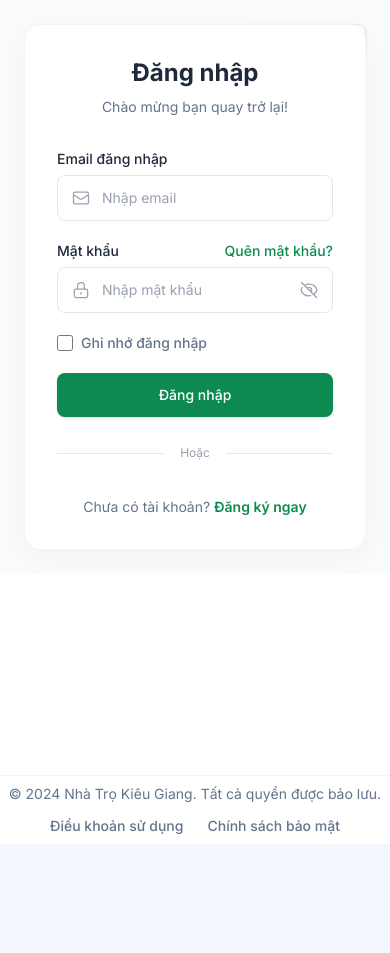
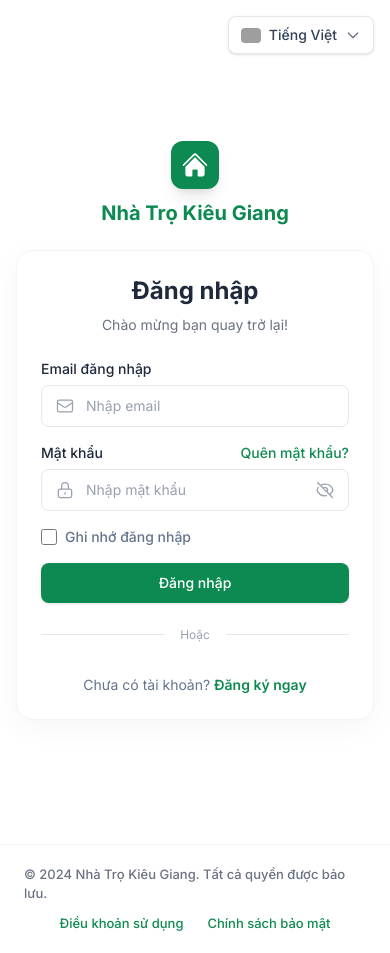
Before and after one commit to ngDuyHung/QuanLyTro-Frontend, a React (Vite) app: page /login in a window 390 px wide. Before the commit the page ends 844 px from the top, so only its background shows below. Built offline with nearby package versions, Linux system fonts and the light colour scheme; grey boxes are pictures that could not be loaded.

Commit message:
update UX/UI Auth

```diff
--- a/src/layouts/AuthLayout.jsx
+++ b/src/layouts/AuthLayout.jsx
@@ -4,7 +4,6 @@ import useAuthStore from "../stores/authStore";
 export default function AuthLayout() {
   const user = useAuthStore((state) => state.user);
 
-  // LOGIC CHẶN: Nếu đã có user thì tự động đá về Dashboard theo Role
   if (user) {
     const roleRedirectMap = {
       admin: "/admin/dashboard",
@@ -13,22 +12,20 @@ export default function AuthLayout() {
     };
     return <Navigate to={roleRedirectMap[user.role] || "/"} replace />;
   }
+
   return (
     <div className="min-h-screen flex flex-col text-sm font-sans text-body bg-white">
       <div className="flex-1 flex flex-col md:flex-row w-full">
-        {/* === CỘT TRÁI (Banner & Giới thiệu) === */}
-        <div className="hidden md:flex flex-col w-[55%] relative overflow-hidden pl-16 pr-10 pt-10">
-          <div className="absolute right-0 top-1/3 w-64 h-64 bg-dots opacity-50"></div>
-          <div className="absolute right-1/4 top-[20%] w-24 h-24 rounded-full bg-primary-light opacity-50 blur-xl"></div>
+        {/* === CỘT TRÁI (BANNER) - ĐÃ SỬA GIỐNG HÌNH 1 === */}
+        <div className="hidden md:flex flex-col w-[55%] relative overflow-hidden bg-white pl-12 pr-10 pt-12 xl:pl-20 xl:pr-16">
 
+          {/* Cục mờ trang trí nền giống thiết kế */}
+          <div className="absolute right-[10%] top-[30%] w-40 h-40 rounded-full bg-primary/10 blur-[60px] pointer-events-none"></div>
+
+          {/* Logo & Tên */}
           <div className="flex items-center gap-3 relative z-10">
-            <div className="w-10 h-10 bg-primary rounded-lg flex items-center justify-center text-white">
-              <svg
-                xmlns="http://www.w3.org/2000/svg"
-                viewBox="0 0 24 24"
-                fill="currentColor"
-                className="w-6 h-6"
-              >
+            <div className="w-10 h-10 bg-primary rounded-xl flex items-center justify-center text-white shrink-0">
+              <svg xmlns="http://www.w3.org/2000/svg" viewBox="0 0 24 24" fill="currentColor" className="w-6 h-6">
                 <path d="M11.47 3.841a.75.75 0 0 1 1.06 0l8.69 8.69a.75.75 0 1 0 1.06-1.061l-8.689-8.69a2.25 2.25 0 0 0-3.182 0l-8.69 8.69a.75.75 0 1 0 1.061 1.06l8.69-8.689Z" />
                 <path d="m12 5.432 8.159 8.159c.03.03.06.058.091.086v6.198c0 1.035-.84 1.875-1.875 1.875H15a.75.75 0 0 1-.75-.75v-4.5a.75.75 0 0 0-.75-.75h-3a.75.75 0 0 0-.75.75V21a.75.75 0 0 1-.75.75H5.625a1.875 1.875 0 0 1-1.875-1.875v-6.198a2.29 2.29 0 0 0 .091-.086L12 5.432Z" />
               </svg>
@@ -37,114 +34,125 @@ export default function AuthLayout() {
               <h1 className="text-xl font-bold text-primary leading-tight">
                 Nhà Trọ Kiêu Giang
               </h1>
-              <p className="text-xs text-body">Quản lý nhà trọ thông minh</p>
+              <p className="text-xs text-gray-500 font-medium">Quản lý nhà trọ thông minh</p>
             </div>
           </div>
 
-          <div className="mt-16 relative z-10">
-            <h2 className="text-3xl font-bold text-heading">Quản lý nhà trọ</h2>
-            <h2 className="text-3xl font-bold text-primary mt-2">
+          {/* Tiêu đề chính */}
+          <div className="mt-14 xl:mt-20 relative z-10">
+            <h2 className="text-[32px] xl:text-[36px] font-bold text-slate-800 leading-tight">Quản lý nhà trọ</h2>
+            <h2 className="text-[32px] xl:text-[36px] font-bold text-primary mt-1 leading-tight">
               Dễ dàng – Hiệu quả – An toàn
             </h2>
-            <p className="mt-4 text-base max-w-lg leading-relaxed">
-              Giải pháp toàn diện giúp chủ trọ quản lý phòng, hợp đồng, khách
-              thuê, doanh thu và chi phí một cách hiệu quả.
+            <p className="mt-4 text-base text-gray-600 max-w-md leading-relaxed font-medium">
+              Giải pháp toàn diện giúp chủ trọ quản lý phòng, hợp đồng, khách thuê, doanh thu và chi phí một cách hiệu quả.
             </p>
           </div>
 
-          {/* Icon list */}
-          <div className="mt-12 flex flex-col gap-8 relative z-10">
-            {[
-              {
-                title: "Quản lý phòng & hợp đồng",
-                desc: "Theo dõi tình trạng phòng, hợp đồng thuê chi tiết.",
-              },
-              {
-                title: "Quản lý khách thuê",
-                desc: "Lưu trữ thông tin, lịch sử thuê và công nợ rõ ràng.",
-              },
-              {
-                title: "Hóa đơn & thanh toán",
-                desc: "Tạo hóa đơn, theo dõi thanh toán nhanh chóng.",
-              },
-              {
-                title: "Báo cáo & thống kê",
-                desc: "Báo cáo doanh thu, công nợ trực quan, dễ hiểu.",
-              },
-            ].map((item, index) => (
-              <div key={index} className="flex items-start gap-4">
-                <div className="w-12 h-12 rounded-xl bg-primary-light text-primary flex items-center justify-center shrink-0">
-                  <svg
-                    className="w-6 h-6"
-                    fill="none"
-                    stroke="currentColor"
-                    viewBox="0 0 24 24"
-                  >
-                    <path
-                      strokeLinecap="round"
-                      strokeLinejoin="round"
-                      strokeWidth="2"
-                      d="M5 13l4 4L19 7"
-                    ></path>
-                  </svg>
-                </div>
-                <div>
-                  <h3 className="text-base font-semibold text-heading">
-                    {item.title}
-                  </h3>
-                  <p className="mt-1 text-sm">{item.desc}</p>
-                </div>
+          {/* Danh sách tính năng với 4 icon khác nhau */}
+          <div className="mt-10 xl:mt-12 flex flex-col gap-6 relative z-10">
+            {/* Mục 1 */}
+            <div className="flex items-center gap-4">
+              <div className="w-12 h-12 rounded-xl bg-[#e8f5e9] text-primary flex items-center justify-center shrink-0">
+                <svg className="w-6 h-6" fill="none" stroke="currentColor" viewBox="0 0 24 24">
+                  <path strokeLinecap="round" strokeLinejoin="round" strokeWidth="2" d="M3 12l2-2m0 0l7-7 7 7M5 10v10a1 1 0 001 1h3m10-11l2 2m-2-2v10a1 1 0 01-1 1h-3m-6 0a1 1 0 001-1v-4a1 1 0 011-1h2a1 1 0 011 1v4a1 1 0 001 1m-6 0h6"></path>
+                </svg>
               </div>
-            ))}
+              <div>
+                <h3 className="text-[15px] font-bold text-slate-800">Quản lý phòng & hợp đồng</h3>
+                <p className="mt-0.5 text-sm text-gray-500">Theo dõi tình trạng phòng, hợp đồng thuê chi tiết.</p>
+              </div>
+            </div>
+
+            {/* Mục 2 */}
+            <div className="flex items-center gap-4">
+              <div className="w-12 h-12 rounded-xl bg-[#e8f5e9] text-primary flex items-center justify-center shrink-0">
+                <svg className="w-6 h-6" fill="none" stroke="currentColor" viewBox="0 0 24 24">
+                  <path strokeLinecap="round" strokeLinejoin="round" strokeWidth="2" d="M12 4.354a4 4 0 110 5.292M15 21H3v-1a6 6 0 0112 0v1zm0 0h6v-1a6 6 0 00-9-5.197M13 7a4 4 0 11-8 0 4 4 0 018 0z"></path>
+                </svg>
+              </div>
+              <div>
+                <h3 className="text-[15px] font-bold text-slate-800">Quản lý khách thuê</h3>
+                <p className="mt-0.5 text-sm text-gray-500">Lưu trữ thông tin, lịch sử thuê và công nợ rõ ràng.</p>
+              </div>
+            </div>
+
+            {/* Mục 3 */}
+            <div className="flex items-center gap-4">
+              <div className="w-12 h-12 rounded-xl bg-[#e8f5e9] text-primary flex items-center justify-center shrink-0">
+                <svg className="w-6 h-6" fill="none" stroke="currentColor" viewBox="0 0 24 24">
+                  <path strokeLinecap="round" strokeLinejoin="round" strokeWidth="2" d="M9 12h6m-6 4h6m2 5H7a2 2 0 01-2-2V5a2 2 0 012-2h5.586a1 1 0 01.707.293l5.414 5.414a1 1 0 01.293.707V19a2 2 0 01-2 2z"></path>
+                </svg>
+              </div>
+              <div>
+                <h3 className="text-[15px] font-bold text-slate-800">Hóa đơn & thanh toán</h3>
+                <p className="mt-0.5 text-sm text-gray-500">Tạo hóa đơn, theo dõi thanh toán nhanh chóng.</p>
+              </div>
+            </div>
+
+            {/* Mục 4 */}
+            <div className="flex items-center gap-4">
+              <div className="w-12 h-12 rounded-xl bg-[#e8f5e9] text-primary flex items-center justify-center shrink-0">
+                <svg className="w-6 h-6" fill="none" stroke="currentColor" viewBox="0 0 24 24">
+                  <path strokeLinecap="round" strokeLinejoin="round" strokeWidth="2" d="M11 3.055A9.001 9.001 0 1020.945 13H11V3.055z M20.488 9H15V3.512A9.025 9.025 0 0120.488 9z"></path>
+                </svg>
+              </div>
+              <div>
+                <h3 className="text-[15px] font-bold text-slate-800">Báo cáo & thống kê</h3>
+                <p className="mt-0.5 text-sm text-gray-500">Báo cáo doanh thu, công nợ trực quan, dễ hiểu.</p>
+              </div>
+            </div>
           </div>
 
-          <div className="absolute bottom-0 left-0 right-0 z-0 h-[35%] pointer-events-none flex items-end">
+          {/* Hình ảnh bên dưới - Đã gỡ blend mode làm tối ảnh, làm mờ fade nhẹ phần trên đỉnh */}
+          <div className="absolute bottom-0 left-0 right-0 z-0 h-[80%] pointer-events-none">
             <img
-              src="https://images.unsplash.com/photo-1600596542815-ffad4c1539a9?ixlib=rb-4.0.3&auto=format&fit=crop&w=1200&q=80"
+              src="https://sf-static.upanhlaylink.com/img/image_202605151e666f883500e9b5a247724c0c0db117.jpg" alt="aacf3c01f11870462909.jpg"
               alt="Building"
-              className="w-full h-full object-cover object-bottom opacity-80 mix-blend-multiply"
+              className="w-full h-full object-cover object-bottom"
               style={{
-                maskImage: "linear-gradient(to bottom, transparent, black 20%)",
-                WebkitMaskImage:
-                  "linear-gradient(to bottom, transparent, black 20%)",
+                maskImage: "linear-gradient(to bottom, transparent 0%, black 35%)",
+                WebkitMaskImage: "linear-gradient(to bottom, transparent 0%, black 35%)",
               }}
             />
           </div>
         </div>
 
-        {/* === CỘT PHẢI (Form sẽ chèn vào đây) === */}
-        <div className="w-full md:w-[45%] bg-[#fafbfc] relative flex flex-col items-center justify-center p-6 sm:p-12">
-          {/* Nút đổi ngôn ngữ */}
-          <div className="absolute top-6 right-6 lg:top-10 lg:right-10">
-            <button className="flex items-center gap-2 px-3 py-1.5 border border-gray-200 bg-white rounded-lg shadow-sm hover:bg-gray-50 transition">
-              <img
-                src="https://flagcdn.com/w20/vn.png"
-                alt="VN"
-                className="w-5 h-auto rounded-sm"
-              />
-              <span className="text-heading font-medium text-sm">
-                Tiếng Việt
-              </span>
+        {/* === CỘT PHẢI (CHỨA FORM) === */}
+        <div className="w-full md:w-[45%] bg-white md:bg-[#fcfdff] relative flex flex-col items-center justify-center p-4 sm:p-8 md:p-12 min-h-screen md:min-h-0">
+
+          <div className="absolute top-4 right-4 sm:top-6 sm:right-6 lg:top-8 lg:right-10 z-20">
+            <button className="flex items-center gap-2 px-3 py-2 border border-gray-200 bg-white rounded-lg shadow-sm hover:bg-gray-50 transition">
+              <img src="https://flagcdn.com/w20/vn.png" alt="VN" className="w-5 h-auto rounded-sm" />
+              <span className="text-slate-700 font-medium text-sm">Tiếng Việt</span>
+              <svg className="w-4 h-4 text-gray-500" fill="none" stroke="currentColor" viewBox="0 0 24 24"><path strokeLinecap="round" strokeLinejoin="round" strokeWidth="2" d="M19 9l-7 7-7-7"></path></svg>
             </button>
           </div>
 
-          {/* DỮ LIỆU CỦA TRANG LOGIN SẼ RƠI VÀO ĐÂY */}
-          <Outlet />
+          <div className="md:hidden flex flex-col items-center mb-6 mt-12">
+            <div className="w-12 h-12 bg-primary rounded-xl flex items-center justify-center text-white shadow-lg mb-3">
+              <svg xmlns="http://www.w3.org/2000/svg" viewBox="0 0 24 24" fill="currentColor" className="w-7 h-7">
+                <path d="M11.47 3.841a.75.75 0 0 1 1.06 0l8.69 8.69a.75.75 0 1 0 1.06-1.061l-8.689-8.69a2.25 2.25 0 0 0-3.182 0l-8.69 8.69a.75.75 0 1 0 1.061 1.06l8.69-8.689Z" />
+                <path d="m12 5.432 8.159 8.159c.03.03.06.058.091.086v6.198c0 1.035-.84 1.875-1.875 1.875H15a.75.75 0 0 1-.75-.75v-4.5a.75.75 0 0 0-.75-.75h-3a.75.75 0 0 0-.75.75V21a.75.75 0 0 1-.75.75H5.625a1.875 1.875 0 0 1-1.875-1.875v-6.198a2.29 2.29 0 0 0 .091-.086L12 5.432Z" />
+              </svg>
+            </div>
+            <h1 className="text-xl font-bold text-primary leading-tight">Nhà Trọ Kiêu Giang</h1>
+          </div>
+
+          <div className="w-full max-w-[440px] z-10 pb-8 md:pb-0">
+             <Outlet />
+          </div>
         </div>
       </div>
 
       {/* === FOOTER === */}
-      <footer className="w-full bg-white border-t border-gray-100 py-2 px-2 md:px-16 flex flex-col md:flex-row items-center justify-between z-20">
-        <p className="text-sm">
+      <footer className="w-full bg-white border-t border-gray-100 py-5 px-6 md:px-16 flex flex-col md:flex-row items-center justify-between z-20 gap-3 md:gap-0">
+        <p className="text-[13px] sm:text-sm text-gray-500 font-medium">
           © 2024 Nhà Trọ Kiêu Giang. Tất cả quyền được bảo lưu.
         </p>
-        <div className="flex gap-6 mt-3 md:mt-0">
-          <a href="#" className="hover:text-primary font-medium">
-            Điều khoản sử dụng
-          </a>
-          <a href="#" className="hover:text-primary font-medium">
-            Chính sách bảo mật
-          </a>
+        <div className="flex gap-6 sm:gap-8">
+          <a href="#" className="text-primary hover:text-primary-hover font-medium text-[13px] sm:text-sm">Điều khoản sử dụng</a>
+          <a href="#" className="text-primary hover:text-primary-hover font-medium text-[13px] sm:text-sm">Chính sách bảo mật</a>
         </div>
       </footer>
     </div>
--- a/src/pages/auth/LoginPage.jsx
+++ b/src/pages/auth/LoginPage.jsx
@@ -8,10 +8,7 @@ import useAuthStore from "../../stores/authStore";
 import authService from "../../services/authService";
 
 const loginSchema = z.object({
-  email: z
-    .string()
-    .min(1, "Vui lòng nhập email")
-    .email("Email không đúng định dạng"),
+  email: z.string().min(1, "Vui lòng nhập email").email("Email không đúng định dạng"),
   password: z.string().min(6, "Mật khẩu tối thiểu 6 ký tự"),
 });
 
@@ -21,11 +18,7 @@ export default function LoginPage() {
   const [serverError, setServerError] = useState("");
   const [showPassword, setShowPassword] = useState(false);
 
-  const {
-    register,
-    handleSubmit,
-    formState: { errors, isSubmitting },
-  } = useForm({
+  const { register, handleSubmit, formState: { errors, isSubmitting } } = useForm({
     resolver: zodResolver(loginSchema),
   });
 
@@ -38,7 +31,6 @@ export default function LoginPage() {
 
       setAuth(user, token);
       toast.success("Đăng nhập thành công!", { autoClose: 1500 });
-      console.log("User Role:", user.role);
       const roleRedirectMap = {
         admin: "/admin/dashboard",
         landlord: "/landlord/dashboard",
@@ -47,9 +39,7 @@ export default function LoginPage() {
       navigate(roleRedirectMap[user.role] || "/");
     } catch (error) {
       if (error.response?.status === 401 || error.response?.status === 422) {
-        setServerError(
-          error.response.data.message || "Email hoặc mật khẩu không đúng!",
-        );
+        setServerError(error.response.data.message || "Email hoặc mật khẩu không đúng!");
       } else {
         setServerError("Không thể kết nối đến máy chủ.");
       }
@@ -57,10 +47,10 @@ export default function LoginPage() {
   };
 
   return (
-    <div className="w-full max-w-[440px] bg-white p-8 sm:p-10 rounded-2xl shadow-[0_8px_30px_rgb(0,0,0,0.04)] border border-gray-100 z-10">
-      <div className="text-center mb-8">
+    <div className="w-full bg-white p-6 sm:p-10 rounded-2xl shadow-[0_8px_30px_rgb(0,0,0,0.04)] border border-gray-100">
+      <div className="text-center mb-6 sm:mb-8">
         <h2 className="text-2xl font-bold text-heading">Đăng nhập</h2>
-        <p className="mt-2 text-sm">Chào mừng bạn quay trở lại!</p>
+        <p className="mt-2 text-sm text-gray-500">Chào mừng bạn quay trở lại!</p>
       </div>
 
       {serverError && (
@@ -69,123 +59,64 @@ export default function LoginPage() {
         </div>
       )}
 
-      <form onSubmit={handleSubmit(onSubmit)} className="space-y-5">
+      <form onSubmit={handleSubmit(onSubmit)} className="space-y-4 sm:space-y-5">
         {/* Email */}
         <div className="space-y-1.5">
-          <label className="block font-medium text-heading">
-            Email đăng nhập
-          </label>
+          <label className="block font-medium text-heading text-sm sm:text-base">Email đăng nhập</label>
           <div className="relative">
             <div className="absolute inset-y-0 left-0 pl-3.5 flex items-center pointer-events-none">
-              <svg
-                className="h-5 w-5 text-gray-400"
-                fill="none"
-                viewBox="0 0 24 24"
-                stroke="currentColor"
-              >
-                <path
-                  strokeLinecap="round"
-                  strokeLinejoin="round"
-                  strokeWidth="1.5"
-                  d="M3 8l7.89 5.26a2 2 0 002.22 0L21 8M5 19h14a2 2 0 002-2V7a2 2 0 00-2-2H5a2 2 0 00-2 2v10a2 2 0 002 2z"
-                />
+              <svg className="h-5 w-5 text-gray-400" fill="none" viewBox="0 0 24 24" stroke="currentColor">
+                <path strokeLinecap="round" strokeLinejoin="round" strokeWidth="1.5" d="M3 8l7.89 5.26a2 2 0 002.22 0L21 8M5 19h14a2 2 0 002-2V7a2 2 0 00-2-2H5a2 2 0 00-2 2v10a2 2 0 002 2z" />
               </svg>
             </div>
             <input
               type="text"
               {...register("email")}
               placeholder="Nhập email"
-              className={`w-full pl-11 pr-4 py-3 bg-white border rounded-lg text-heading placeholder-gray-400 focus:outline-none focus:ring-2 transition ${errors.email ? "border-red-500 focus:ring-red-200" : "border-gray-200 focus:ring-primary/20 focus:border-primary"}`}
+              className={`w-full pl-11 pr-4 py-2.5 sm:py-3 bg-white border rounded-lg text-heading placeholder-gray-400 focus:outline-none focus:ring-2 transition ${errors.email ? "border-red-500 focus:ring-red-200" : "border-gray-200 focus:ring-primary/20 focus:border-primary"}`}
             />
           </div>
-          {errors.email && (
-            <p className="text-red-500 text-xs">{errors.email.message}</p>
-          )}
+          {errors.email && <p className="text-red-500 text-xs">{errors.email.message}</p>}
         </div>
 
         {/* Password */}
         <div className="space-y-1.5">
           <div className="flex items-center justify-between">
-            <label className="block font-medium text-heading">Mật khẩu</label>
-            <a
-              href="#"
-              className="text-primary hover:text-primary-hover font-medium"
-            >
-              Quên mật khẩu?
-            </a>
+            <label className="block font-medium text-heading text-sm sm:text-base">Mật khẩu</label>
+            <a href="#" className="text-primary hover:text-primary-hover font-medium text-sm">Quên mật khẩu?</a>
           </div>
           <div className="relative">
             <div className="absolute inset-y-0 left-0 pl-3.5 flex items-center pointer-events-none">
-              <svg
-                className="h-5 w-5 text-gray-400"
-                fill="none"
-                viewBox="0 0 24 24"
-                stroke="currentColor"
-              >
-                <path
-                  strokeLinecap="round"
-                  strokeLinejoin="round"
-                  strokeWidth="1.5"
-                  d="M12 15v2m-6 4h12a2 2 0 002-2v-6a2 2 0 00-2-2H6a2 2 0 00-2 2v6a2 2 0 002 2zm10-10V7a4 4 0 00-8 0v4h8z"
-                />
+              <svg className="h-5 w-5 text-gray-400" fill="none" viewBox="0 0 24 24" stroke="currentColor">
+                <path strokeLinecap="round" strokeLinejoin="round" strokeWidth="1.5" d="M12 15v2m-6 4h12a2 2 0 002-2v-6a2 2 0 00-2-2H6a2 2 0 00-2 2v6a2 2 0 002 2zm10-10V7a4 4 0 00-8 0v4h8z" />
               </svg>
             </div>
             <input
               type={showPassword ? "text" : "password"}
               {...register("password")}
               placeholder="Nhập mật khẩu"
-              className={`w-full pl-11 pr-11 py-3 bg-white border rounded-lg text-heading placeholder-gray-400 focus:outline-none focus:ring-2 transition ${errors.password ? "border-red-500 focus:ring-red-200" : "border-gray-200 focus:ring-primary/20 focus:border-primary"}`}
+              className={`w-full pl-11 pr-11 py-2.5 sm:py-3 bg-white border rounded-lg text-heading placeholder-gray-400 focus:outline-none focus:ring-2 transition ${errors.password ? "border-red-500 focus:ring-red-200" : "border-gray-200 focus:ring-primary/20 focus:border-primary"}`}
             />
-            <button
-              type="button"
-              onClick={() => setShowPassword(!showPassword)}
-              className="absolute inset-y-0 right-0 pr-3.5 flex items-center text-gray-400 hover:text-gray-600"
-            >
-              <svg
-                className="h-5 w-5"
-                fill="none"
-                viewBox="0 0 24 24"
-                stroke="currentColor"
-              >
-                <path
-                  strokeLinecap="round"
-                  strokeLinejoin="round"
-                  strokeWidth="1.5"
-                  d="M13.875 18.825A10.05 10.05 0 0112 19c-4.478 0-8.268-2.943-9.543-7a9.97 9.97 0 011.563-3.029m5.858.908a3 3 0 114.243 4.243M9.878 9.878l4.242 4.242M9.88 9.88l-3.29-3.29m7.532 7.532l3.29 3.29M3 3l3.59 3.59m0 0A9.953 9.953 0 0112 5c4.478 0 8.268 2.943 9.543 7a10.025 10.025 0 01-4.132 5.411m0 0L21 21"
-                />
+            <button type="button" onClick={() => setShowPassword(!showPassword)} className="absolute inset-y-0 right-0 pr-3.5 flex items-center text-gray-400 hover:text-gray-600">
+              <svg className="h-5 w-5" fill="none" viewBox="0 0 24 24" stroke="currentColor">
+                <path strokeLinecap="round" strokeLinejoin="round" strokeWidth="1.5" d="M13.875 18.825A10.05 10.05 0 0112 19c-4.478 0-8.268-2.943-9.543-7a9.97 9.97 0 011.563-3.029m5.858.908a3 3 0 114.243 4.243M9.878 9.878l4.242 4.242M9.88 9.88l-3.29-3.29m7.532 7.532l3.29 3.29M3 3l3.59 3.59m0 0A9.953 9.953 0 0112 5c4.478 0 8.268 2.943 9.543 7a10.025 10.025 0 01-4.132 5.411m0 0L21 21" />
               </svg>
             </button>
           </div>
-          {errors.password && (
-            <p className="text-red-500 text-xs">{errors.password.message}</p>
-          )}
+          {errors.password && <p className="text-red-500 text-xs">{errors.password.message}</p>}
         </div>
 
         {/* Checkbox */}
         <div className="flex items-center">
-          <input
-            id="remember-me"
-            type="checkbox"
-            className="w-4 h-4 text-primary bg-gray-100 border-gray-300 rounded focus:ring-primary focus:ring-2 accent-primary cursor-pointer"
-          />
-          <label
-            htmlFor="remember-me"
-            className="ml-2 font-medium cursor-pointer select-none"
-          >
-            Ghi nhớ đăng nhập
-          </label>
+          <input id="remember-me" type="checkbox" className="w-4 h-4 text-primary bg-gray-100 border-gray-300 rounded focus:ring-primary focus:ring-2 accent-primary cursor-pointer" />
+          <label htmlFor="remember-me" className="ml-2 font-medium cursor-pointer select-none text-sm sm:text-base">Ghi nhớ đăng nhập</label>
         </div>
 
         {/* Nút Submit */}
-        <button
-          type="submit"
-          disabled={isSubmitting}
-          className="w-full py-3 px-4 bg-primary hover:bg-primary-hover text-white font-medium rounded-lg shadow-sm transition flex justify-center items-center"
-        >
+        <button type="submit" disabled={isSubmitting} className="w-full py-2.5 sm:py-3 px-4 bg-primary hover:bg-primary-hover text-white font-medium rounded-lg shadow-sm transition flex justify-center items-center">
           {isSubmitting ? "Đang xử lý..." : "Đăng nhập"}
         </button>
 
-        {/* Nút Google / Facebook (HTML thuần) */}
         <div className="relative flex items-center py-2">
           <div className="flex-grow border-t border-gray-200"></div>
           <span className="flex-shrink-0 mx-4 text-gray-400 text-xs">Hoặc</span>
@@ -193,13 +124,7 @@ export default function LoginPage() {
         </div>
 
         <p className="text-center text-sm pt-2">
-          Chưa có tài khoản?{" "}
-          <Link
-            to="/register"
-            className="text-primary hover:text-primary-hover font-semibold"
-          >
-            Đăng ký ngay
-          </Link>
+          Chưa có tài khoản? <Link to="/register" className="text-primary hover:text-primary-hover font-semibold">Đăng ký ngay</Link>
         </p>
       </form>
     </div>
```
Also changed, not shown: src/pages/auth/RegisterPage.jsx (+12 -14 lines).
